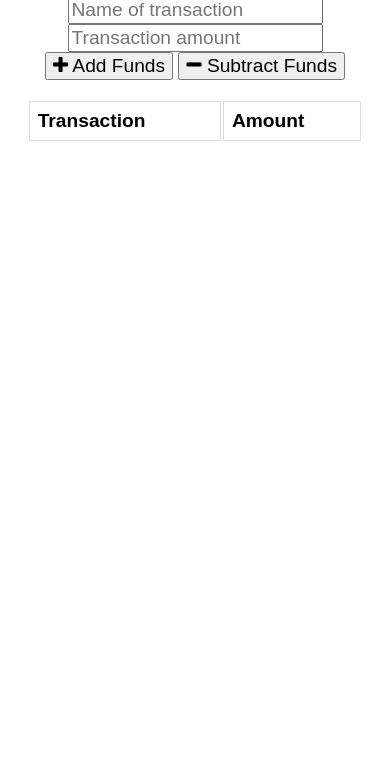
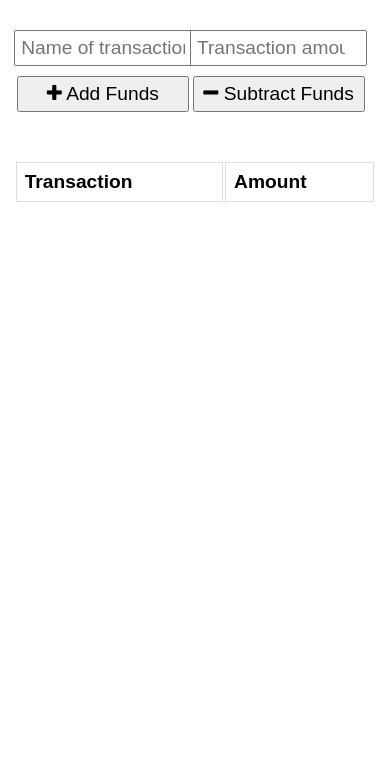
Before and after one commit to gregriss/budget-tracker-pwa, a website: page public/index.html in a window 390 px wide. Shown: the part 86-844 px from the top of the page. Drawn offline with nearby package versions, Linux system fonts and the light colour scheme; no server answers.

Commit message:
Add responsive layout for small screens, general style/format

```diff
--- a/public/styles.css
+++ b/public/styles.css
@@ -1,11 +1,14 @@
 body {
   font-size: 120%;
-  font-family: Arial;
+  font-family: sans-serif;
 }
 
 button, input {
   font-size: 100%;
-  font-family: Arial;
+  margin: 5px 0;
+  padding: 5px;
+  /* border: 1px black solid;
+  border-radius: 5px; */
 }
 
 table {
@@ -28,13 +31,16 @@ tr:nth-child(even) {
 
 .wrapper {
   margin: 0 auto;
-  max-width: 825px;
+  padding: 10px;
+  max-width: 850px;
   text-align: center;
+
 }
 
 .total {
   font-size: 150%;
-  text-decoration: underline;
+  /* text-decoration: underline; */
+  padding: 0.5rem;
 }
 
 .form {
@@ -49,3 +55,33 @@ tr:nth-child(even) {
   width: 90%;
   margin: 0 auto;
 }
+
+#total {
+  text-decoration: underline;
+}
+
+@media screen and (max-width: 650px){
+  body {
+    margin: 0 auto;
+  }
+
+  .form {
+    display: grid;
+    place-items: center;
+    grid-template: 1fr 1fr / 1fr 1fr;
+    margin: 20px 5px 5px 5px;
+    width: 95%;
+  }
+
+  .transactions {
+    width: 98%;
+  }
+
+  input {
+    width: 93%;
+  }
+
+  button {
+    width: 98%;
+  }
+}
```
